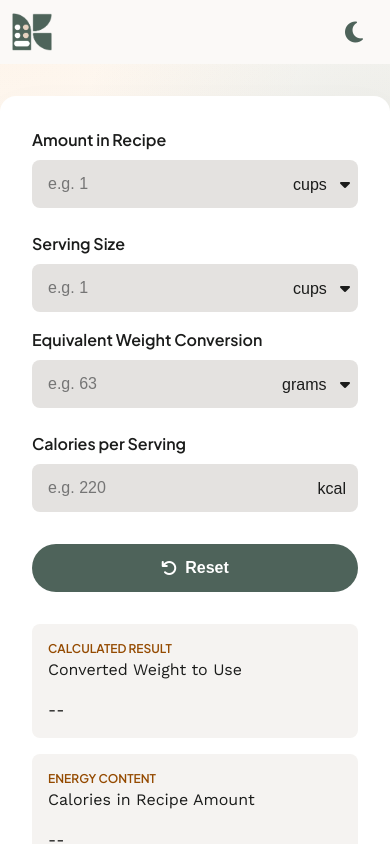
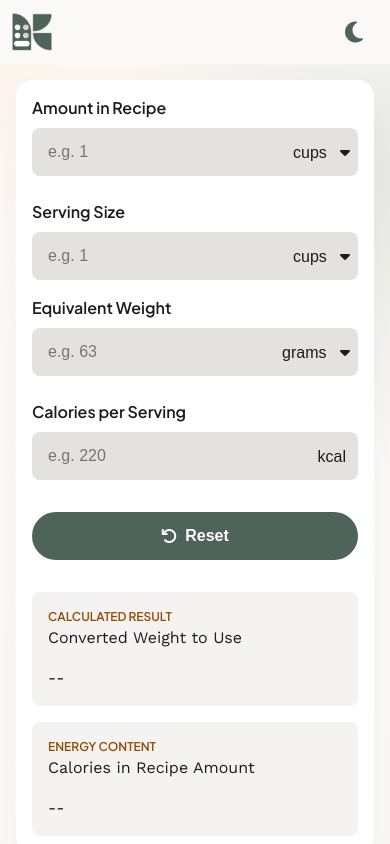
Before and after one commit to mjleonides/kalcyoulater, a Vue app: page / in a window 390 px wide. Shown: the top 844 px of the page. Built offline with nearby package versions, Linux system fonts and the light colour scheme.

Commit message:
More mobile styles

```diff
--- a/src/App.vue
+++ b/src/App.vue
@@ -49,7 +49,7 @@
           <InputNumberUnit
             id="equivalent-weight"
             name="equivalent-weight"
-            label="Equivalent Weight Conversion"
+            label="Equivalent Weight"
             v-model:value="equivalentWeight.value"
             v-model:unit="equivalentWeight.unit"
             :options="unitOptions"
@@ -207,7 +207,7 @@ header {
   font-style: italic;
 }
 
-@media (max-width: 600px) {
+@media (max-width: 400px) {
   header {
     padding: 0.5rem 0.75rem;
   }
@@ -220,6 +220,13 @@ header {
   max-width: 40rem;
   border-radius: var(--radius-card);
   box-shadow: var(--shadow-card);
+}
+
+@media (max-width: 400px) {
+  .calculator-container {
+    margin: 1rem;
+    padding: 1rem;
+  }
 }
 
 form {
@@ -308,7 +315,7 @@ footer {
   align-items: center;
 }
 
-@media (max-width: 600px) {
+@media (max-width: 500px) {
   footer {
     flex-direction: column;
     gap: 0.5rem;
```
